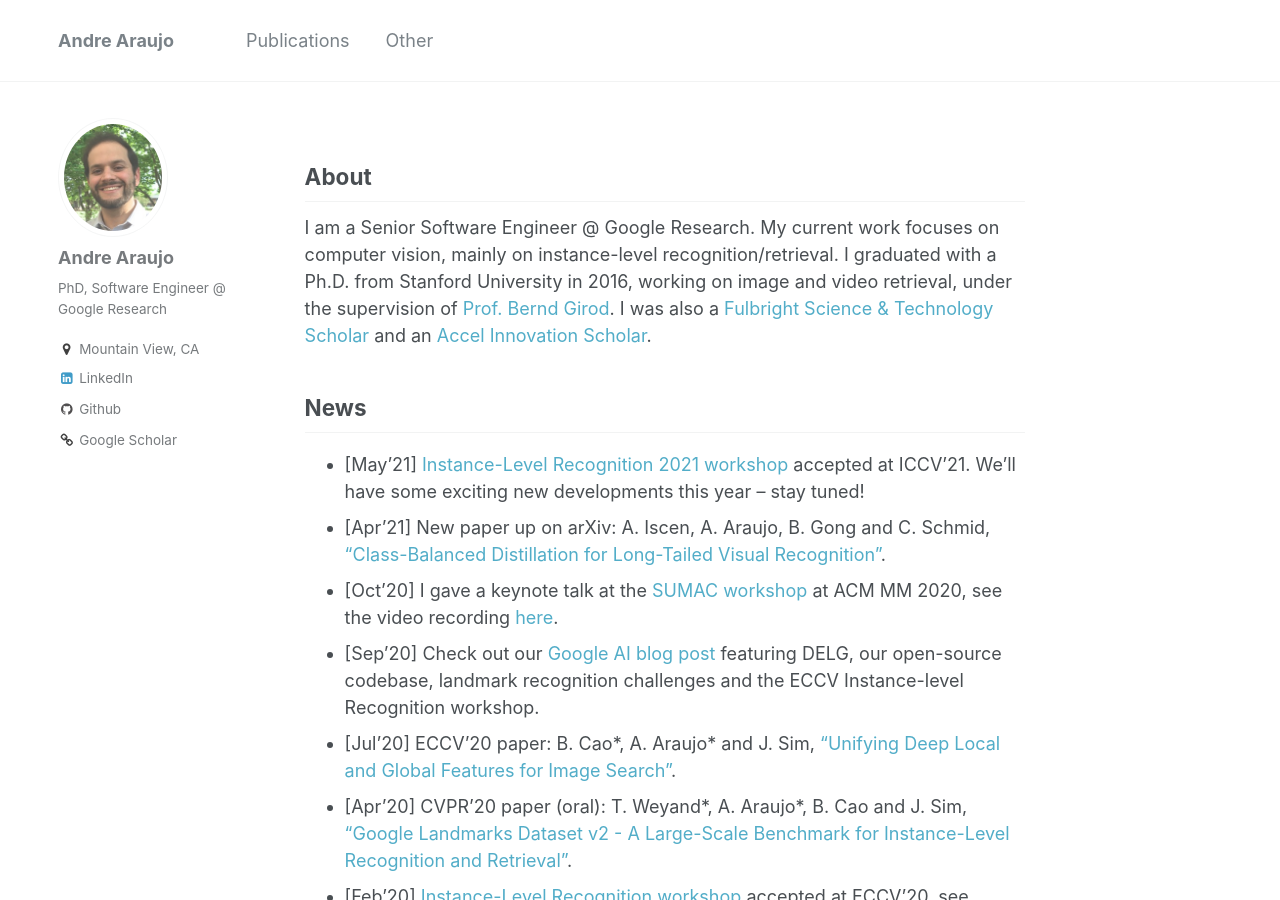
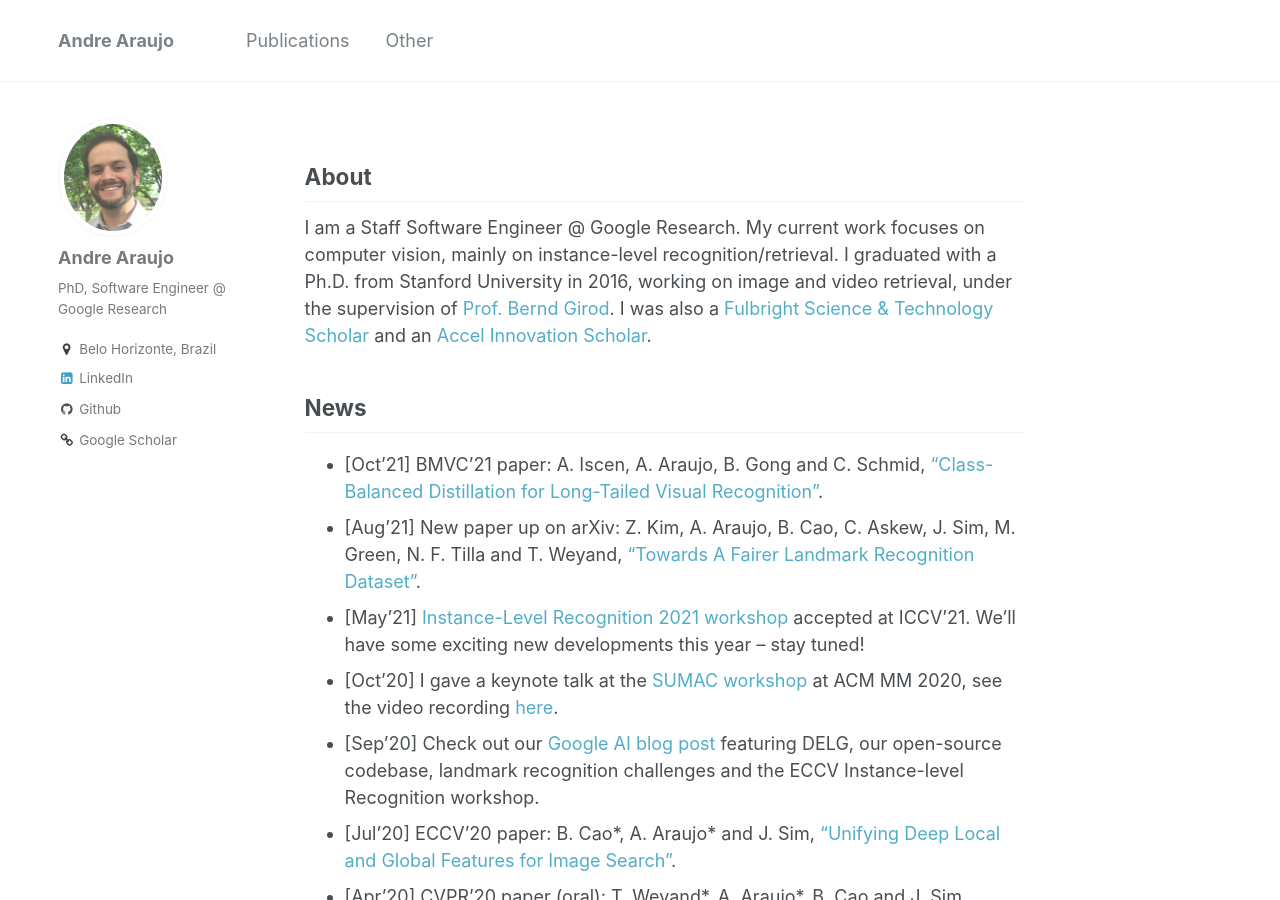
Before and after one commit to andrefaraujo/andrefaraujo.github.io, a Jekyll site: the page built from _pages/about.md, in a window 1280 px wide and 900 px high. Built offline with Jekyll 4.4.1, drawn with Linux system fonts in a browser that asks for light colours.

Commit message:
Nov 2021 updates

```diff
--- a/_config.yml
+++ b/_config.yml
@@ -80,7 +80,7 @@ author:
   name             : "Andre Araujo"
   avatar           : "Andre_Araujo.jpg"
   bio              : "PhD, Software Engineer @ Google Research"
-  location         : "Mountain View, CA"
+  location         : "Belo Horizonte, Brazil"
   employer         :
   googlescholar    : "http://scholar.google.com/citations?user=_ASUnDcAAAAJ&hl=en"
   email            :
--- a/_pages/about.md
+++ b/_pages/about.md
@@ -11,15 +11,16 @@ redirect_from:
 
 ## About
 
-I am a Senior Software Engineer @ Google Research.
+I am a Staff Software Engineer @ Google Research.
 My current work focuses on computer vision, mainly on instance-level recognition/retrieval.
 I graduated with a Ph.D. from Stanford University in 2016, working on image and video retrieval, under the supervision of [Prof. Bernd Girod](http://www.stanford.edu/~bgirod).
 I was also a [Fulbright Science & Technology Scholar](http://fulbrightscienceandtech.org/) and an [Accel Innovation Scholar](http://stvp.stanford.edu/ais/).
 
 ## News
 
+* [Oct'21] BMVC'21 paper: A. Iscen, A. Araujo, B. Gong and C. Schmid, ["Class-Balanced Distillation for Long-Tailed Visual Recognition"](https://arxiv.org/abs/2104.05279).
+* [Aug'21] New paper up on arXiv: Z. Kim, A. Araujo, B. Cao, C. Askew, J. Sim, M. Green, N. F. Tilla and T. Weyand, ["Towards A Fairer Landmark Recognition Dataset"](https://arxiv.org/abs/2108.08874v1).
 * [May'21] [Instance-Level Recognition 2021 workshop](https://ilr-workshop.github.io/ICCVW2021/) accepted at ICCV'21. We'll have some exciting new developments this year -- stay tuned!
-* [Apr'21] New paper up on arXiv: A. Iscen, A. Araujo, B. Gong and C. Schmid, ["Class-Balanced Distillation for Long-Tailed Visual Recognition"](https://arxiv.org/abs/2104.05279).
 * [Oct'20] I gave a keynote talk at the [SUMAC workshop](https://sumac2020.ec-lyon.fr/) at ACM MM 2020, see the video recording [here](https://www.youtube.com/watch?v=9OLUCnbK9Ms).
 * [Sep'20] Check out our [Google AI blog post](https://ai.googleblog.com/2020/09/advancing-instance-level-recognition.html) featuring DELG, our open-source codebase, landmark recognition challenges and the ECCV Instance-level Recognition workshop.
 * [Jul'20] ECCV'20 paper: B. Cao\*, A. Araujo\* and J. Sim, ["Unifying Deep Local and Global Features for Image Search"](https://arxiv.org/abs/2001.05027).
```
Also changed, not shown: _pages/other.md (+1 -1 lines), _publications/2021-08-19-fair-landmark.md (added, +9 -0 lines), _publications/2021-11-22-cbd.md (renamed from _publications/2021-04-12-cbd.md, +2 -2 lines).
